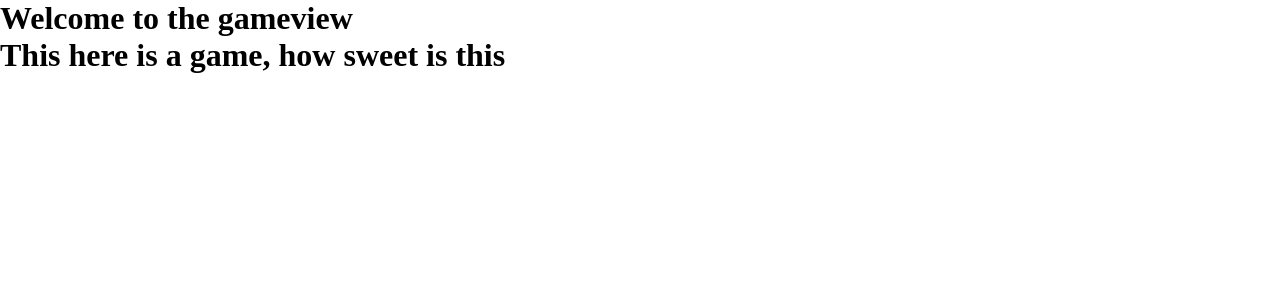
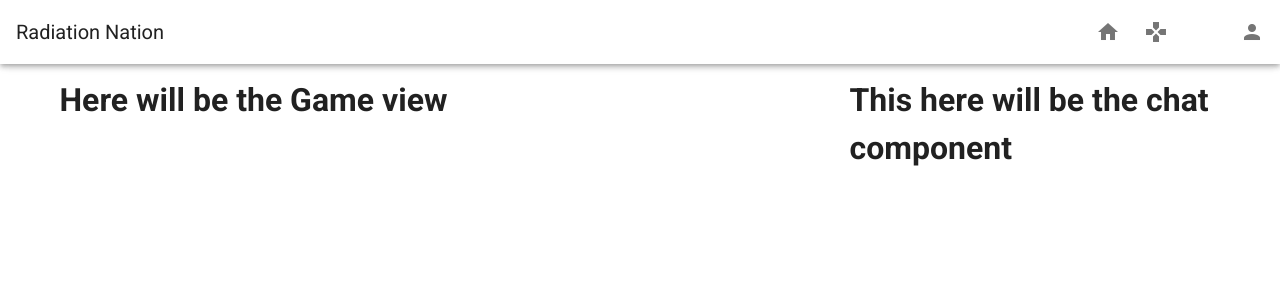
Before and after one commit to CodingIsLove/RadiationNation, a Vue app in the folder frontend/: page /#/game in a window 1280 px wide. Shown: the top 300 px of the page. Built offline with nearby package versions, Linux system fonts and the light colour scheme.

Commit message:
Basic routing is done

```diff
--- a/frontend/src/components/Game.vue
+++ b/frontend/src/components/Game.vue
@@ -1,7 +1,7 @@
 <template>
-  <div class="Game">
-    <h1>This here is a game, how sweet is this</h1>
-  </div>
+    <v-app>
+        <h1>Here will be the Game view</h1>
+    </v-app>
 </template>
 
 <script>
--- a/frontend/src/components/Navbar.vue
+++ b/frontend/src/components/Navbar.vue
@@ -2,12 +2,16 @@
     <v-toolbar id="toolbar">
         <v-toolbar-title>Radiation Nation</v-toolbar-title>
            <v-spacer/>
-
+        <v-btn icon @click="lobbyRoute">
+            <v-icon>mdi-home</v-icon>
+        </v-btn>
+        <v-btn icon @click="gameRoute" >
+            <v-icon>mdi-gamepad</v-icon>
+        </v-btn>
         <v-btn icon >
             <v-icon>mdi-settings</v-icon>
         </v-btn>
-
-        <v-btn icon >
+        <v-btn icon @click="loginRoute" >
             <v-icon>mdi-account</v-icon>
         </v-btn>
     </v-toolbar>
@@ -15,7 +19,18 @@
 
 <script>
     export default {
-        name: "Navbar"
+        name: "Navbar",
+        methods:{
+            gameRoute:function () {
+                this.$router.push({path:'/game'})
+            },
+            lobbyRoute:function () {
+                this.$router.push({path:'/lobby'})
+            },
+            loginRoute:function () {
+                this.$router.push({path:'/'})
+            }
+        }
     }
 </script>
 
--- a/frontend/src/views/GameView.vue
+++ b/frontend/src/views/GameView.vue
@@ -1,16 +1,34 @@
 <template>
-  <div class="GameView">
-    <h1>Welcome to the gameview</h1>
-    <Game />
-  </div>
+  <v-app class="gameView">
+    <Navbar/>
+    <v-container id="container">
+      <v-row align="center">
+        <v-col align-self="start" cols="8">
+          <Game/>
+        </v-col>
+        <v-col align-self="end" cols="4">
+          <Chat/>
+        </v-col>
+      </v-row>
+    </v-container>
+  </v-app>
 </template>
+
 
 <script>
 import Game from "../components/Game";
+import Navbar from "../components/Navbar";
+import Chat from "../components/Chat";
+
 export default {
   name: "GameView",
-  components: { Game }
+  components: { Game,Navbar,Chat }
 };
 </script>
 
-<style scoped></style>
+<style scoped>
+  .gameView{
+    background-image: url("../assets/battle_background.jpg");
+    background-position: center;
+  }
+</style>
```
